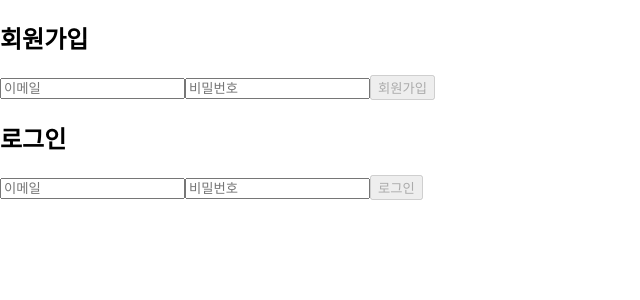
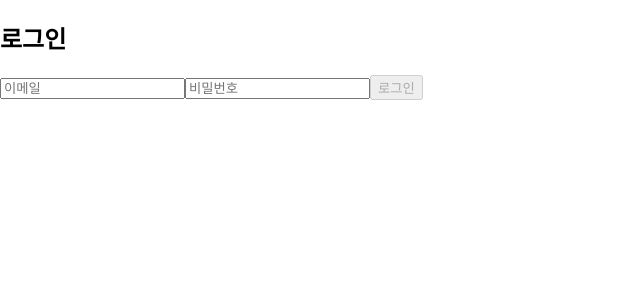
Before and after one commit to jodandan/wanted-pre-onboarding-frontend, a React (Create React App) app: page /signin in a window 1280 px wide. Shown: the top 300 px of the page, without its empty margins (0-640 px from the left). Built offline with nearby package versions, Linux system fonts and the light colour scheme.

Commit message:
feat : Assignment2 라우팅 이용하여 페이지 이동 구현

```diff
--- a/src/App.js
+++ b/src/App.js
@@ -1,13 +1,17 @@
 import React from 'react';
-import { Signup } from './components/Signup';
-import { Signin } from './components/Signin';
+import { BrowserRouter as Router, Route, Routes } from 'react-router-dom';
+import Signin from './components/Signin';
+import Signup from './components/Signup';
 
 function App() {
   return (
-    <div>
-      <Signup />
-      <Signin />
-    </div>
+    <Router>
+      <Routes>
+         <Route path="/" element={<Signup />} />
+         <Route path="/signin" element={<Signin />} />
+        {/* 다른 경로에 대한 라우트도 추가할 수 있습니다 */}
+      </Routes>
+    </Router>
   );
 }
 
--- a/src/components/Signin.js
+++ b/src/components/Signin.js
@@ -42,3 +42,5 @@ export function Signin() {
     </div>
   );
 }
+
+export default Signin;
--- a/src/components/Signup.js
+++ b/src/components/Signup.js
@@ -1,31 +1,44 @@
 import React, { useState } from 'react';
+import axios from 'axios';
+import { useNavigate } from 'react-router-dom';
 
 export function Signup() {
-
   const [email, setEmail] = useState('');
   const [password, setPassword] = useState('');
 
   const isEmailValid = email.includes('@');
   const isPasswordValid = password.length >= 8;
 
-  const handleEmailChange = (e) => {
-    setEmail(e.target.value);
+  const navigate = useNavigate();
+
+  const handleEmailChange = (event) => {
+    setEmail(event.target.value);
   };
 
-  const handlePasswordChange = (e) => {
-    setPassword(e.target.value);
+  const handlePasswordChange = (event) => {
+    setPassword(event.target.value);
   };
 
   const handleSubmit = (event) => {
     event.preventDefault();
-    // 여기서 로그인 처리 로직을 수행하면 됩니다.
-    console.log('Signin:', email, password);
+
+    if (isEmailValid && isPasswordValid) {
+      axios
+        .post('http://localhost:3001/api/signup', { email, password })
+        .then((response) => {
+          console.log('회원가입 성공:', response.data);
+          // 회원가입이 성공적으로 완료되면 /signin 경로로 이동합니다.
+          navigate('/signin');
+        })
+        .catch((error) => {
+          console.error('회원가입 오류:', error);
+        });
+    }
   };
 
   return (
     <div>
       <h2>회원가입</h2>
-      <form onSubmit={handleSubmit}>
         <input
           type="email"
           value={email}
@@ -43,11 +56,13 @@ export function Signup() {
         <button
           type="submit"
           data-testid="signup-button"
+          onClick={handleSubmit}
           disabled={!isEmailValid || !isPasswordValid}
         >
           회원가입
         </button>
-      </form>
     </div>
   );
 }
+
+export default Signup;
```
